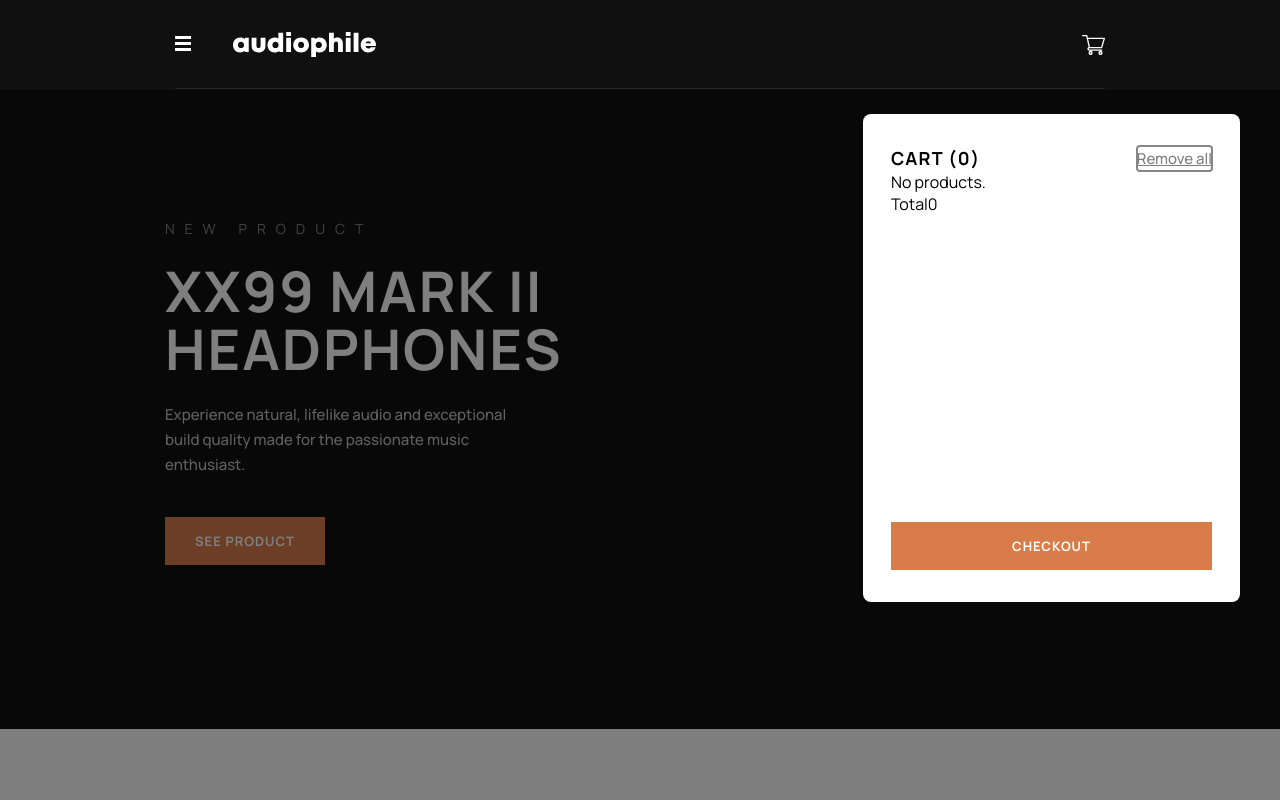
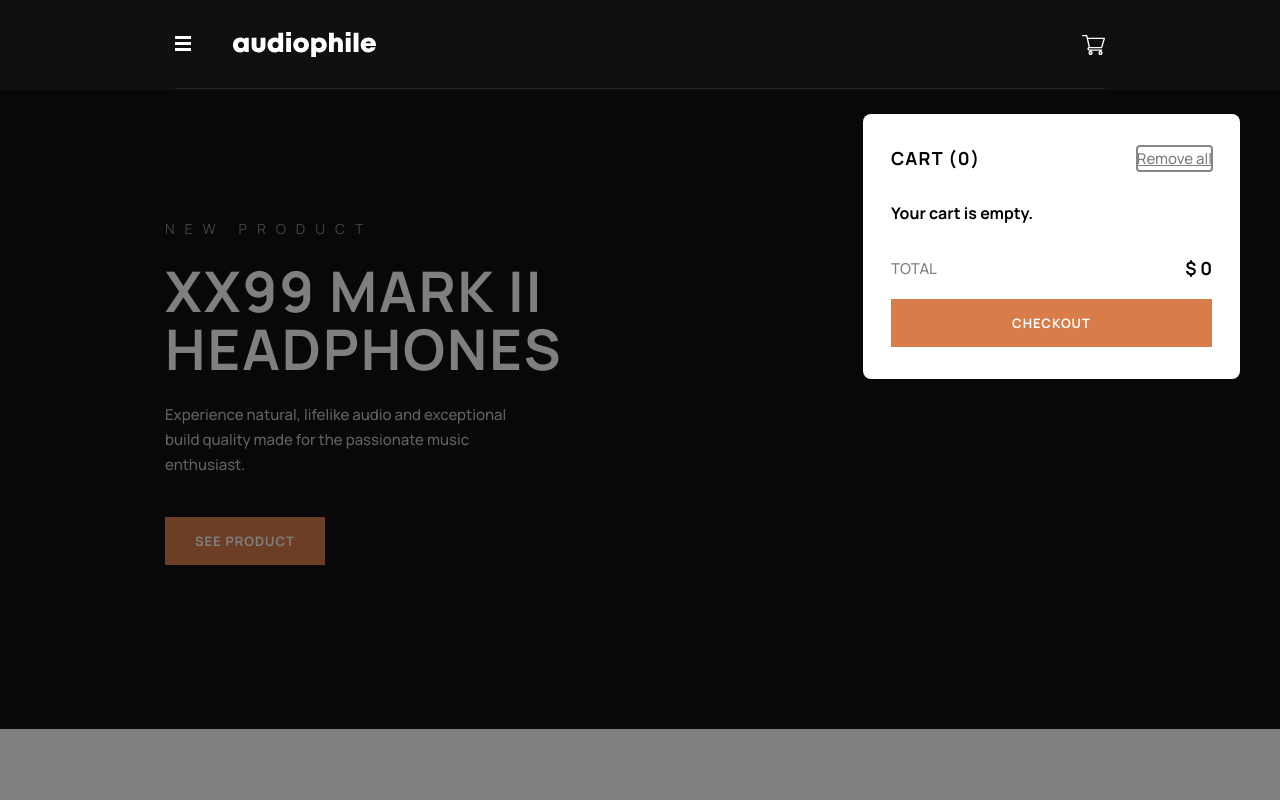
Before and after one commit to HeadYZ/Audiophile, a React (Vite) app: page /cart in a window 1280 px wide. Shown: the top 800 px of the page. Built offline with nearby package versions, Linux system fonts and the light colour scheme.

Commit message:
add removeProducts fn to context, styling cart

```diff
--- a/src/UI/Link.module.scss
+++ b/src/UI/Link.module.scss
@@ -7,4 +7,10 @@
 	background-color: $orange;
 	color: $white;
 	text-transform: uppercase;
+	transition: background-color 0.3s;
 }
+
+.link:hover,
+.link:focus {
+	background-color: $forange;
+}
--- a/src/components/Cart/Cart.jsx
+++ b/src/components/Cart/Cart.jsx
@@ -4,9 +4,10 @@ import CartContext from '../../store/cart-context'
 import classes from './Cart.module.scss'
 import CartProducts from './CartProducts'
 import Link from '../../UI/Link'
+import { formattedPrice } from '../../util/numberFormatter'
 
 export default function Cart() {
-	const { products, removeProduct, totalPrice, updateProduct } = useContext(CartContext)
+	const { products, removeProduct, totalPrice, updateProduct, removeProducts } = useContext(CartContext)
 	const cartRef = useRef(null)
 	const backdropRef = useRef(null)
 	const navigate = useNavigate()
@@ -45,6 +46,10 @@ export default function Cart() {
 		}
 	}, [handleClose])
 
+	function showAlert() {
+		products.length === 0 && alert('There are no products in your cart. Add the product before checkout.')
+	}
+
 	return (
 		<>
 			{isOpen && <div ref={backdropRef} className={classes.cart__backdrop} onClick={handleClose} />}
@@ -61,9 +66,7 @@ export default function Cart() {
 					</h3>
 					<button
 						className={classes['cart__remove-btn']}
-						onClick={() => {
-							/* Remove all items logic */
-						}}
+						onClick={removeProducts}
 						aria-label='Remove all items from the cart'
 					>
 						Remove all
@@ -74,19 +77,13 @@ export default function Cart() {
 						<CartProducts products={products} onRemove={removeProduct} onUpdate={updateProduct} />
 					</ul>
 				)}
-				{products.length === 0 && <p>No products.</p>}
+				{products.length === 0 && <p className={classes.cart__info}>Your cart is empty.</p>}
 
 				<div className={classes['cart__list-box-price']}>
 					<span>Total</span>
-					<span>{totalPrice}</span>
+					<span className={classes['cart__list-price']}>$ {formattedPrice(totalPrice)}</span>
 				</div>
-				<Link
-					to='/checkout'
-					aria-label='Proceed to checkout'
-					style={{
-						marginTop: 'auto',
-					}}
-				>
+				<Link to={products.length > 0 ? '/checkout' : '#'} onClick={showAlert} aria-label='Proceed to checkout'>
 					Checkout
 				</Link>
 			</dialog>
--- a/src/components/Cart/Cart.module.scss
+++ b/src/components/Cart/Cart.module.scss
@@ -1,3 +1,4 @@
+@use '../..//scss/colors.scss' as *;
 .cart {
 	position: absolute;
 	top: 11.4rem;
@@ -5,8 +6,7 @@
 	display: flex;
 	flex-direction: column;
 	width: 32.7rem;
-	height: 44.8rem;
-	background-color: #fff;
+	background-color: $white;
 	z-index: 30;
 	padding: 3.2rem 2.8rem;
 	border-radius: 0.8rem;
@@ -35,29 +35,48 @@
 		background: none;
 		border: none;
 		text-decoration-line: underline;
+		transition: color 0.3s;
 	}
 	&__box {
 		display: flex;
 		justify-content: space-between;
 	}
-	// &__box-price {
-	// 	align-items: flex-end;
-	// }
+	&__info,
 	&__list {
 		margin-top: 3.1rem;
+		margin-bottom: 3.2rem;
+	}
+	&__info {
+		font-weight: bold;
+	}
+
+	&__list {
 		display: flex;
 		flex-direction: column;
 		gap: 2.4rem;
-	}
-	&__checkout {
-		margin-top: auto;
+		&-box-price {
+			margin-top: auto;
+			margin-bottom: 1.8rem;
+			display: flex;
+			justify-content: space-between;
+		}
+		&-box-price > span:first-child {
+			font-size: 1.5rem;
+			line-height: 2.5rem;
+			opacity: 0.5;
+			font-weight: 500;
+			text-transform: uppercase;
+		}
+		&-price {
+			font-size: 1.8rem;
+			font-weight: bold;
+		}
 	}
 }
 
 @media (min-width: 768px) {
 	.cart {
 		width: 37.7rem;
-		height: 48.8rem;
 		left: auto;
 		right: 4rem;
 	}
@@ -67,6 +86,14 @@
 	.cart {
 		top: 12.9rem;
 		right: 16.5rem;
+		&__remove-btn {
+			transition: color 0.3s;
+			cursor: pointer;
+		}
+		&__remove-btn:hover,
+		&__remove-btn:focus {
+			color: $orange;
+		}
 		&__backdrop {
 			top: 9.6rem;
 		}
--- a/src/components/Cart/CartProducts.jsx
+++ b/src/components/Cart/CartProducts.jsx
@@ -1,5 +1,6 @@
 /* eslint-disable react/prop-types */
 import { useRef } from 'react'
+import { formattedPrice } from '../../util/numberFormatter.js'
 import classes from './CartProducts.module.scss'
 
 export default function CartProducts({ products, onRemove, onUpdate }) {
@@ -34,7 +35,6 @@ export default function CartProducts({ products, onRemove, onUpdate }) {
 	return (
 		<>
 			{products.map((product, index) => {
-				const formattedPrice = new Intl.NumberFormat().format(product.price)
 				return (
 					<li key={index} className={classes['cart__list-item']}>
 						<div className={classes['cart__list-box-img']}>
@@ -44,7 +44,7 @@ export default function CartProducts({ products, onRemove, onUpdate }) {
 							<span className={classes['cart__list-title']} title={product.title}>
 								{product.title}
 							</span>
-							<span className={classes['cart__list-price']}>$ {formattedPrice}</span>
+							<span className={classes['cart__list-price']}>$ {formattedPrice(product.price)}</span>
 						</div>
 						<div className={classes['cart__list-box']}>
 							<button
--- a/src/components/Cart/CartProducts.module.scss
+++ b/src/components/Cart/CartProducts.module.scss
@@ -47,6 +47,7 @@
 		&-btn {
 			position: absolute;
 			top: 50%;
+			// padding: 0.8rem 0.9rem;
 			transform: translateY(-50%);
 			opacity: 0.25;
 			border: none;
@@ -79,3 +80,21 @@
 		}
 	}
 }
+
+@media (min-width: 768px) {
+	.cart {
+		&__list {
+			&-title {
+				max-width: 10rem;
+			}
+			&-btn {
+				transition: color 0.3s;
+				cursor: pointer;
+			}
+			&-btn:hover,
+			&-btn:focus {
+				color: $orange;
+			}
+		}
+	}
+}
--- a/src/store/cart-context.jsx
+++ b/src/store/cart-context.jsx
@@ -7,6 +7,7 @@ const CartContext = createContext({
 	addProduct: () => {},
 	removeProduct: () => {},
 	updateProduct: () => {},
+	removeProducts: () => {},
 })
 
 const initialCart = { products: [], totalPrice: 0 }
@@ -66,6 +67,9 @@ export const CartContextProvider = ({ children }) => {
 
 			return { ...state, products: updatedProducts, totalPrice: updatedTotalPrice }
 		}
+		if (action.type === 'REMOVE_PRODUCTS') {
+			return { ...state, products: [], totalPrice: 0 }
+		}
 		return { ...state }
 	}
 
@@ -78,10 +82,20 @@ export const CartContextProvider = ({ children }) => {
 	const updateProduct = ({ title, quantity = false }) => {
 		dispatchCart({ type: 'UPDATE_PRODUCT', title, quantity })
 	}
+	const removeProducts = () => {
+		dispatchCart({ type: 'REMOVE_PRODUCTS' })
+	}
 
 	return (
 		<CartContext.Provider
-			value={{ products: cart.products, addProduct, removeProduct, totalPrice: cart.totalPrice, updateProduct }}
+			value={{
+				products: cart.products,
+				addProduct,
+				removeProduct,
+				totalPrice: cart.totalPrice,
+				updateProduct,
+				removeProducts,
+			}}
 		>
 			{children}
 		</CartContext.Provider>
--- /dev/null
+++ b/src/util/numberFormatter.js
@@ -0,0 +1,3 @@
+export function formattedPrice(price) {
+	return new Intl.NumberFormat().format(price)
+}
```
